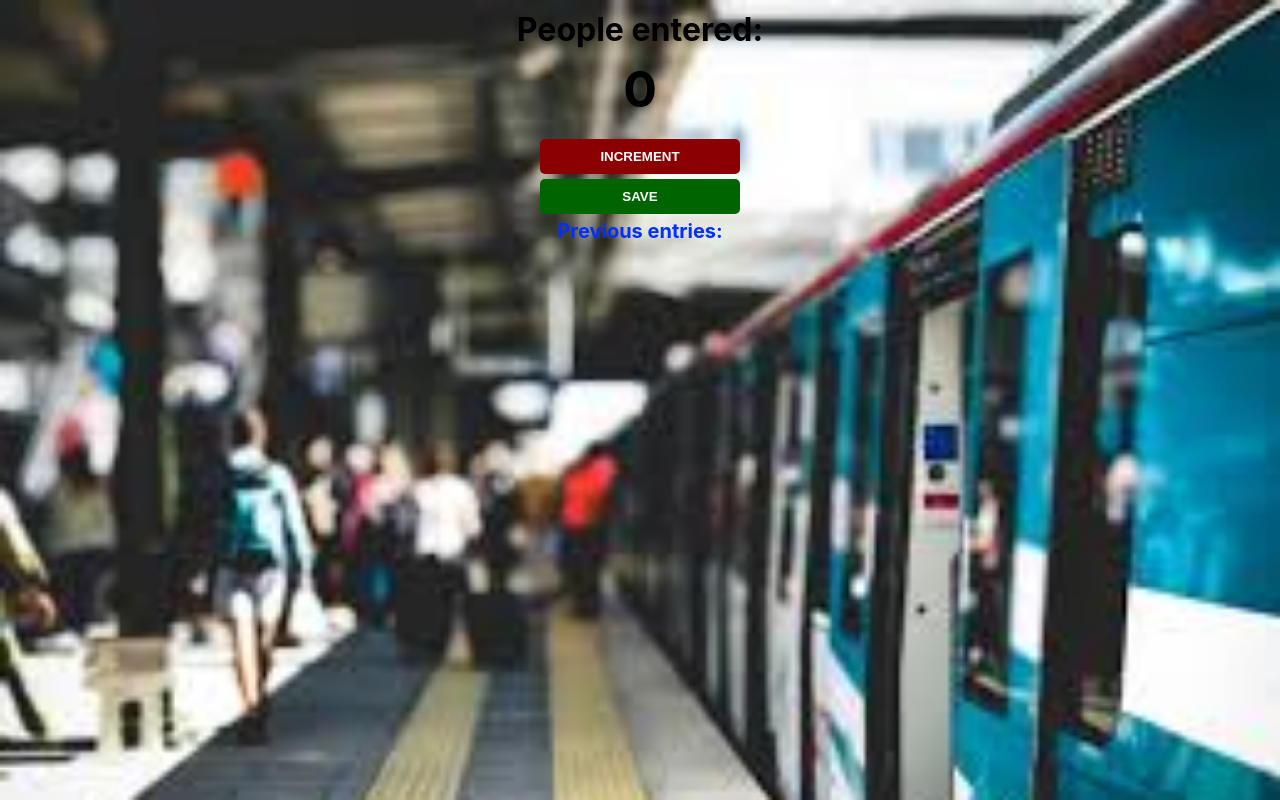
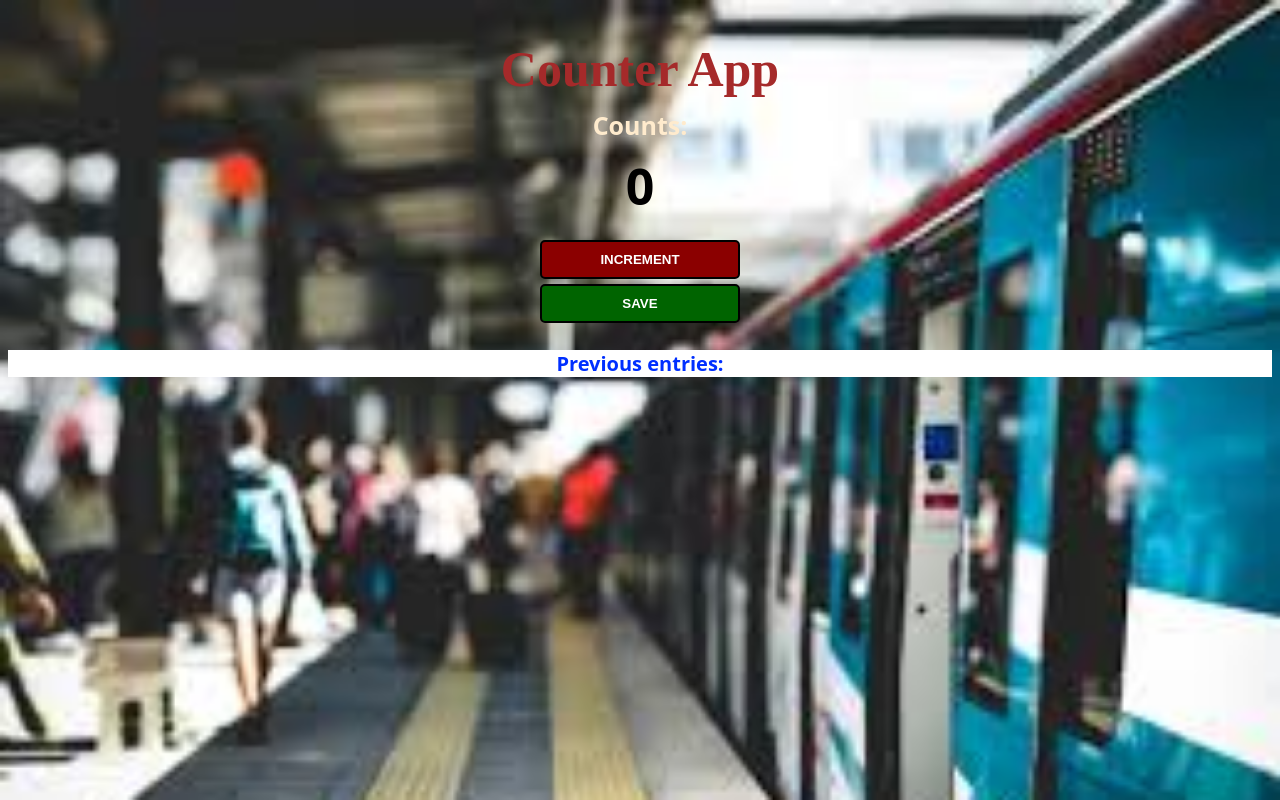
Before and after one commit to FREDYK1/Train-Station-People-Counter, a plain HTML site: page index.html in a window 1280 px wide. Drawn offline with Linux system fonts and the light colour scheme.

Commit message:
Improve  appearance

```diff
--- a/index.css
+++ b/index.css
@@ -1,7 +1,7 @@
 body {
     background-image: url("station.jpg");
     background-size: cover;
-    font-family: -apple-system, BlinkMacSystemFont, 'Segoe UI', Roboto, Oxygen, Ubuntu, Cantarell, 'Open Sans', 'Helvetica Neue', sans-serif;
+    font-family: "open sans", "Helvetica Neue", sans-serif;
     font-weight: bold;
     text-align: center;
 }
@@ -18,7 +18,7 @@ h2 {
 }
 
 button {
-    border: none;
+    border: 2px black solid;
     padding-top: 10px;
     padding-bottom: 10px;
     color: white;
--- a/index.html
+++ b/index.html
@@ -1,15 +1,32 @@
 <html>
     <head>
         <link rel="stylesheet" href="index.css">
+        <title>CounterApp</title>
     </head>
     <body>
-        <h1>People entered:</h1>
-        <h2 id="count-el">0</h2>
-        <button id="increment-btn" onclick="increment()">INCREMENT</button>
-        <br>
-        <button id="save-btn" onclick="save()">SAVE</button>
-        <br>
-        <p id="savedText">Previous entries: </p>
+        <section>
+            <div>
+                <br>
+                <h1 style="font-size: 50px; font-family: 'Times New Roman', Times, serif; color: brown;">Counter App</h1>
+            </div>
+        <section>
+            <section>
+            <div>
+                <h1 style="font-size: 25px; color: blanchedalmond;">Counts:</h1>
+            </div>
+            <div>
+                <h2 id="count-el">0</h2>
+            </div>
+        </section>
+        <section>
+            <button id="increment-btn" onclick="increment()">INCREMENT</button>
+            <br>
+            <button id="save-btn" onclick="save()">SAVE</button>
+        </section>
+        <section>
+            <br>
+            <p id="savedText" style="background-color: white;">Previous entries: </p>
+        </section>
         <script src="index.js"></script>
     </body>
 </html>
```
